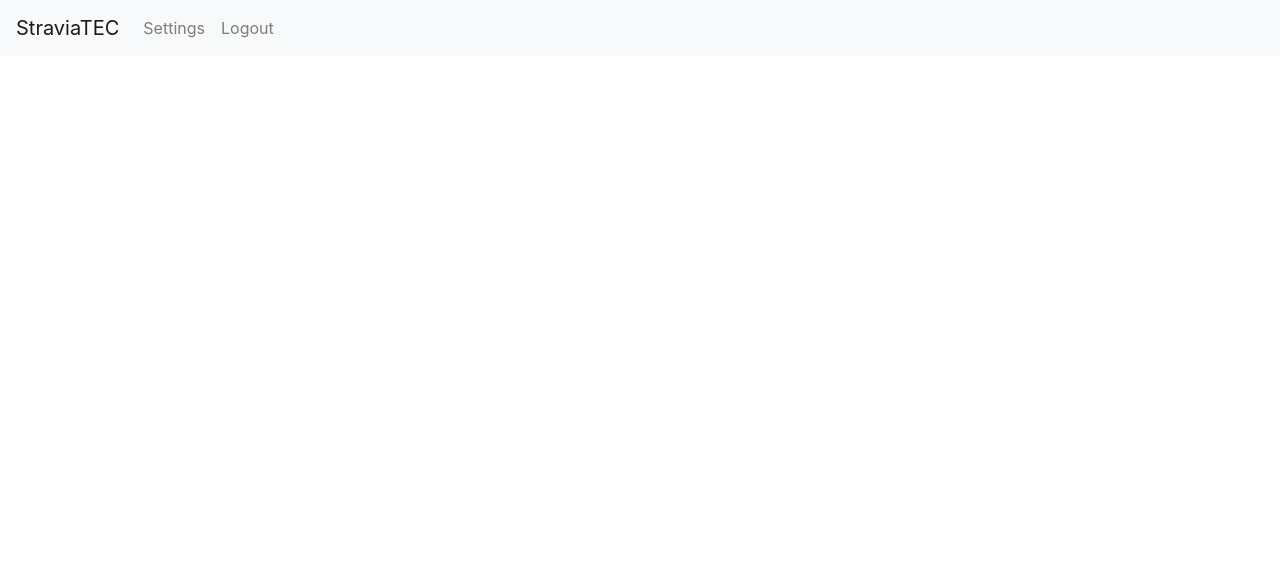
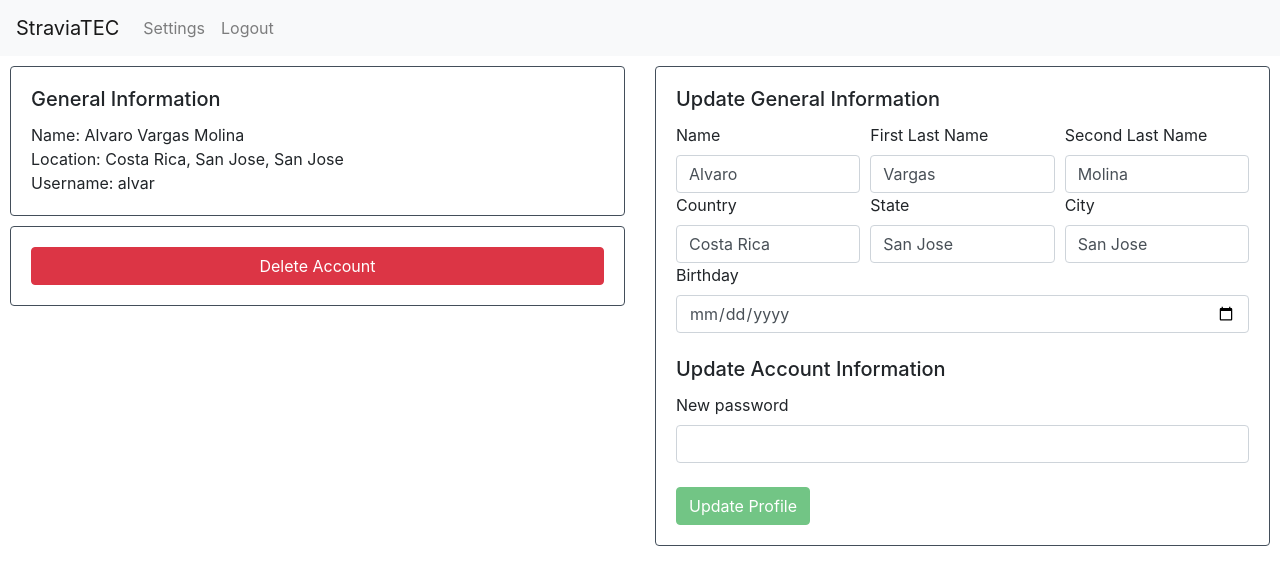
Before and after one commit to JonDGS/StraviaTEC, an Angular app in the folder st-front-end/: page /organizer/settings in a window 1280 px wide. Shown: the top 584 px of the page. Built offline with nearby package versions, Linux system fonts and the light colour scheme.

Commit message:
Added the settings page to the organizer

```diff
--- a/st-front-end/src/app/athlete/athlete-view/athlete-settings/athlete-settings.component.html
+++ b/st-front-end/src/app/athlete/athlete-view/athlete-settings/athlete-settings.component.html
@@ -11,11 +11,7 @@
           Location: {{ athlete.country }}, {{ athlete.state }}, {{ athlete.city }}<br>
           Birthday: {{ athlete.birthday }}<br>
           Age: {{ athlete.age }}<br>
-        </p>
-        <h5 class="card-title">Account Information</h5>
-        <p class="card-text">
-          Username: {{ athlete.username }}<br>
-          Password: {{ athlete.password }}<br>
+          Username: {{ athlete.username }}
         </p>
       </div>
     </div>
@@ -28,6 +24,7 @@
       </div>
     </div>
   </div>
+
   <div class="col-6">
     <div class="card my-settings-update-card">
       <!--<img src="..."  alt="...">-->
--- a/st-front-end/src/app/home/home-view/home.service.ts
+++ b/st-front-end/src/app/home/home-view/home.service.ts
@@ -1,6 +1,9 @@
 import { ServerService } from './../../server.service';
 import { HttpClient } from '@angular/common/http';
 import { Injectable } from '@angular/core';
+import {AthleteService} from '../../athlete/athlete.service';
+import {Router} from '@angular/router';
+import {DomSanitizer} from '@angular/platform-browser';
 
 @Injectable({
   providedIn: 'root'
@@ -27,7 +30,7 @@ export class HomeService {
 /********************************************** */
 
 
-  constructor(private server : ServerService,private sanitizer:DomSanitizer,private athlete:AthleteService,private router: Router) {
+  constructor(private server : ServerService,private sanitizer: DomSanitizer,private athlete: AthleteService,private router: Router) {
 
    }
 
--- /dev/null
+++ b/st-front-end/src/app/models/organizer.model.ts
@@ -0,0 +1,14 @@
+export class Organizer {
+  constructor(
+    public username: string,
+    public photo: string,
+    public password: string,
+    public city: string,
+    public state: string,
+    public country: string,
+    public name: string,
+    public lastName1: string,
+    public lastName2: string
+  )
+  {}
+}
--- a/st-front-end/src/app/organizer/organizer-view/organizer-settings/organizer-settings.component.css
+++ b/st-front-end/src/app/organizer/organizer-view/organizer-settings/organizer-settings.component.css
@@ -0,0 +1,12 @@
+.my-settings-info-card {
+  border: #434e5a solid 1px;
+  margin-left: 10px;
+  margin-top: 10px;
+}
+
+.my-settings-update-card {
+  border: #434e5a solid 1px;
+  margin-top: 10px;
+  margin-right: 10px;
+  margin-bottom: 10px;
+}
--- a/st-front-end/src/app/organizer/organizer-view/organizer-settings/organizer-settings.component.html
+++ b/st-front-end/src/app/organizer/organizer-view/organizer-settings/organizer-settings.component.html
@@ -1 +1,143 @@
 <app-organizer-navbar></app-organizer-navbar>
+<div class="row">
+  <div class="col-6">
+    <div class="card my-settings-info-card">
+      <!--<img src="..."  alt="...">-->
+      <div class="card-body">
+        <h5 class="card-title">General Information</h5>
+        <p class="card-text">
+          Name: {{ organizer.name }} {{ organizer.lastName1 }} {{ organizer.lastName2 }}<br>
+          Location: {{ organizer.country }}, {{ organizer.state }}, {{ organizer.city }}<br>
+          Username: {{ organizer.username }}
+        </p>
+      </div>
+    </div>
+    <div class="card my-settings-info-card">
+      <div class="card-body">
+        <button
+          class="btn-danger btn btn-block"
+          (click)="onDeleteAccount()"
+        >Delete Account</button>
+      </div>
+    </div>
+  </div>
+
+  <div class="col-6">
+    <div class="card my-settings-update-card">
+      <!--<img src="..."  alt="...">-->
+      <div class="card-body">
+        <form (ngSubmit)="onUpdateProfile()" #updateProfileForm="ngForm">
+          <h5 class="card-title">Update General Information</h5>
+
+          <!--Full Name-->
+          <div class="form-row">
+            <div class="col">
+              <!--Name-->
+              <label for="newName">Name</label>
+              <input
+                type="text"
+                class="form-control"
+                id="newName"
+                name="newName"
+                [ngModel]="oName"
+                required>
+            </div>
+            <div class="col">
+              <!--Last Name 1-->
+              <label for="newLastName1">First Last Name</label>
+              <input
+                type="text"
+                class="form-control"
+                id="newLastName1"
+                name="newLastName1"
+                [ngModel]="oLastName1"
+                required>
+            </div>
+            <div class="col">
+              <!--Last Name 2-->
+              <label for="newLastName2">Second Last Name</label>
+              <input
+                type="text"
+                class="form-control"
+                id="newLastName2"
+                name="newLastName2"
+                [ngModel]="oLastName2"
+                required>
+            </div>
+          </div>
+
+          <!--Location-->
+          <div class="form-row">
+            <div class="col">
+              <!--Country-->
+              <label for="newCountry">Country</label>
+              <input
+                type="text"
+                class="form-control"
+                id="newCountry"
+                name="newCountry"
+                [ngModel]="oCountry"
+                required>
+            </div>
+            <div class="col">
+              <!--State-->
+              <label for="newState">State</label>
+              <input
+                type="text"
+                class="form-control"
+                id="newState"
+                name="newState"
+                [ngModel]="oState"
+                required>
+            </div>
+            <div class="col">
+              <!--City-->
+              <label for="newCity">City</label>
+              <input
+                type="text"
+                class="form-control"
+                id="newCity"
+                name="newCity"
+                [ngModel]="oCity"
+                required>
+            </div>
+          </div>
+
+          <div class="form-row">
+            <div class="col">
+              <!--Birthday-->
+              <label for="newBirthday">Birthday</label>
+              <input
+                type="date"
+                class="form-control"
+                id="newBirthday"
+                name="newBirthday"
+                ngModel
+                required>
+            </div>
+          </div>
+
+
+          <br>
+          <h5 class="card-title">Update Account Information</h5>
+
+          <!--Password-->
+          <label for="newPassword">New password</label>
+          <input
+            type="password"
+            class="form-control"
+            id="newPassword"
+            name="newPassword"
+            ngModel
+            required>
+
+          <br>
+          <button
+            class="btn btn-success"
+            type="submit"
+            [disabled]="!updateProfileForm.valid">Update Profile</button>
+        </form>
+      </div>
+    </div>
+  </div>
+</div>
--- a/st-front-end/src/app/organizer/organizer-view/organizer-settings/organizer-settings.component.ts
+++ b/st-front-end/src/app/organizer/organizer-view/organizer-settings/organizer-settings.component.ts
@@ -1,15 +1,54 @@
-import { Component, OnInit } from '@angular/core';
+import {Component, OnInit, ViewChild} from '@angular/core';
+import {NgForm} from '@angular/forms';
+import {Athlete} from '../../../models/athlete.model';
+import {Organizer} from '../../../models/organizer.model';
+import {OrganizerService} from '../../organizer.service';
 
 @Component({
   selector: 'app-organizer-settings',
   templateUrl: './organizer-settings.component.html',
   styleUrls: ['./organizer-settings.component.css']
 })
+
+/**
+ * This component is used for changing the organizer user profile
+ */
 export class OrganizerSettingsComponent implements OnInit {
+  @ViewChild('updateProfileForm') profileForm: NgForm;
+  organizer: Organizer;
+  oName: string;
+  oLastName1: string;
+  oLastName2: string;
+  oCountry: string;
+  oState: string;
+  oCity: string;
 
-  constructor() { }
+  constructor(private oService: OrganizerService) { }
 
   ngOnInit(): void {
+    this.organizer = this.oService.currentOrganizer;
+    this.oName = this.oService.currentOrganizer.name;
+    this.oLastName1 = this.oService.currentOrganizer.lastName1;
+    this.oLastName2 = this.oService.currentOrganizer.lastName2;
+    this.oCountry = this.oService.currentOrganizer.country;
+    this.oState = this.oService.currentOrganizer.state;
+    this.oCity = this.oService.currentOrganizer.city;
+  }
+
+  /**
+   * This method is called whenever a user decides to update its information
+   */
+  onUpdateProfile(): void {
+    console.log(this.profileForm);
+  }
+
+  /**
+   * This method is called when the user decides to delete its account
+   */
+  onDeleteAccount(): void {
+    if (confirm('Are you sure you want to delete your account? The information contained in it will be lost forever')) {
+      console.log(this.oService.currentOrganizer.username + ' account is going to be deleted');
+    }
   }
 
 }
--- a/st-front-end/src/app/organizer/organizer.service.ts
+++ b/st-front-end/src/app/organizer/organizer.service.ts
@@ -4,11 +4,23 @@ import {Challenge} from '../models/challenge.model';
 import {Group} from '../models/group.model';
 import {Athlete} from '../models/athlete.model';
 import {Race} from '../models/race.model';
+import {Organizer} from '../models/organizer.model';
 
 @Injectable({
   providedIn: 'root'
 })
 export class OrganizerService {
+  currentOrganizer = new Organizer(
+    'alvar',
+    '',
+    '123',
+    'San Jose',
+    'San Jose',
+    'Costa Rica',
+    'Alvaro',
+    'Vargas',
+    'Molina');
+
   /*
     Used for checking if the organizer home page view was changed (/organizer), mainly works for activating the return button
     on the organizer-navbar
@@ -16,7 +28,7 @@ export class OrganizerService {
   changedView = false;
 
 
-  constructor(private server:ServerService) {
+  constructor(private server: ServerService) {
 
   }
 
```
